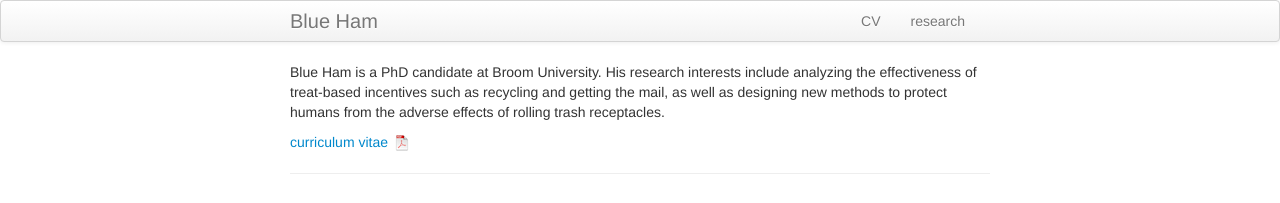
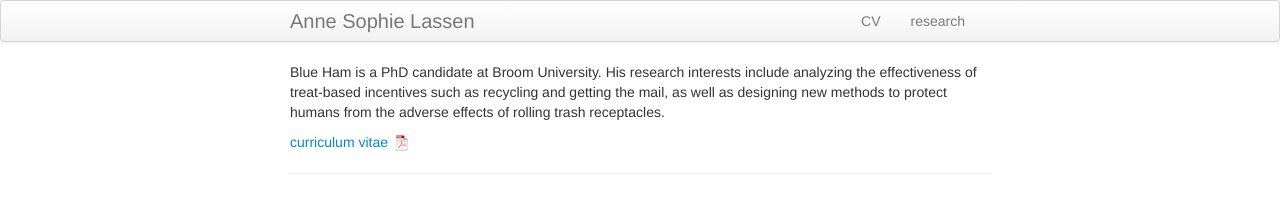
Before and after one commit to annesophielassen/annesophielassen.github.io, a Jekyll site: the page built from index.md, in a window 1280 px wide. Shown: the top 203 px of the page. Built offline with Jekyll 4.4.1, drawn with Linux system fonts in a browser that asks for light colours.

Commit message:
update my website

```diff
--- a/_config.yml
+++ b/_config.yml
@@ -8,12 +8,12 @@ highlighter: rouge
 # Themes are encouraged to use these universal variables
 # so be sure to set them if your theme uses them.
 #
-title : Blue Ham
+title : Anne Sophie Lassen
 author :
-  name : Marisa Carlos
-  email : mbc96@cornell.edu
-  github : mbcarlos
-  twitter : MarisaBriCarlos
+  name : Anne Sophie Lassen
+  email : assl.eco@cbs.dk
+  github :
+  twitter : AnSoLassen
 
 production_url : http://marisabriana.github.io
 
```
